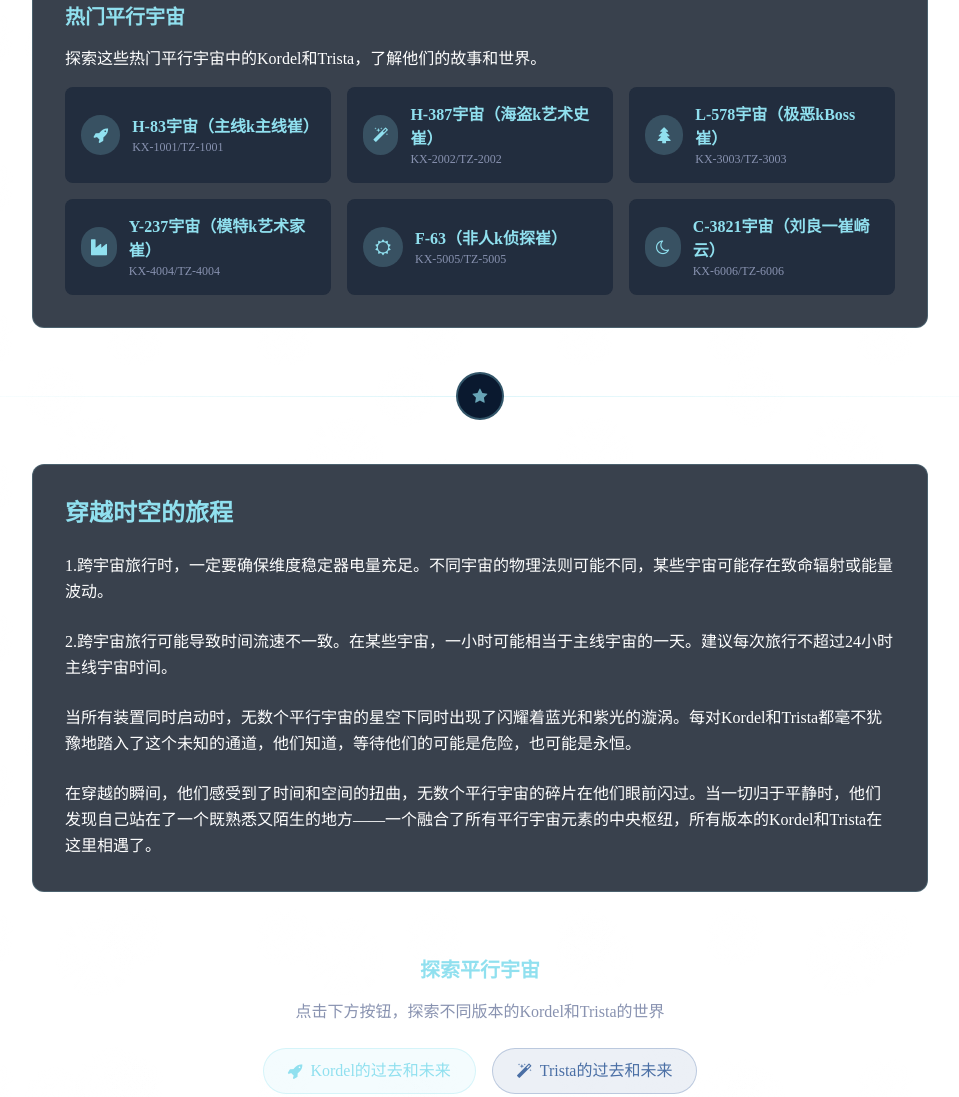
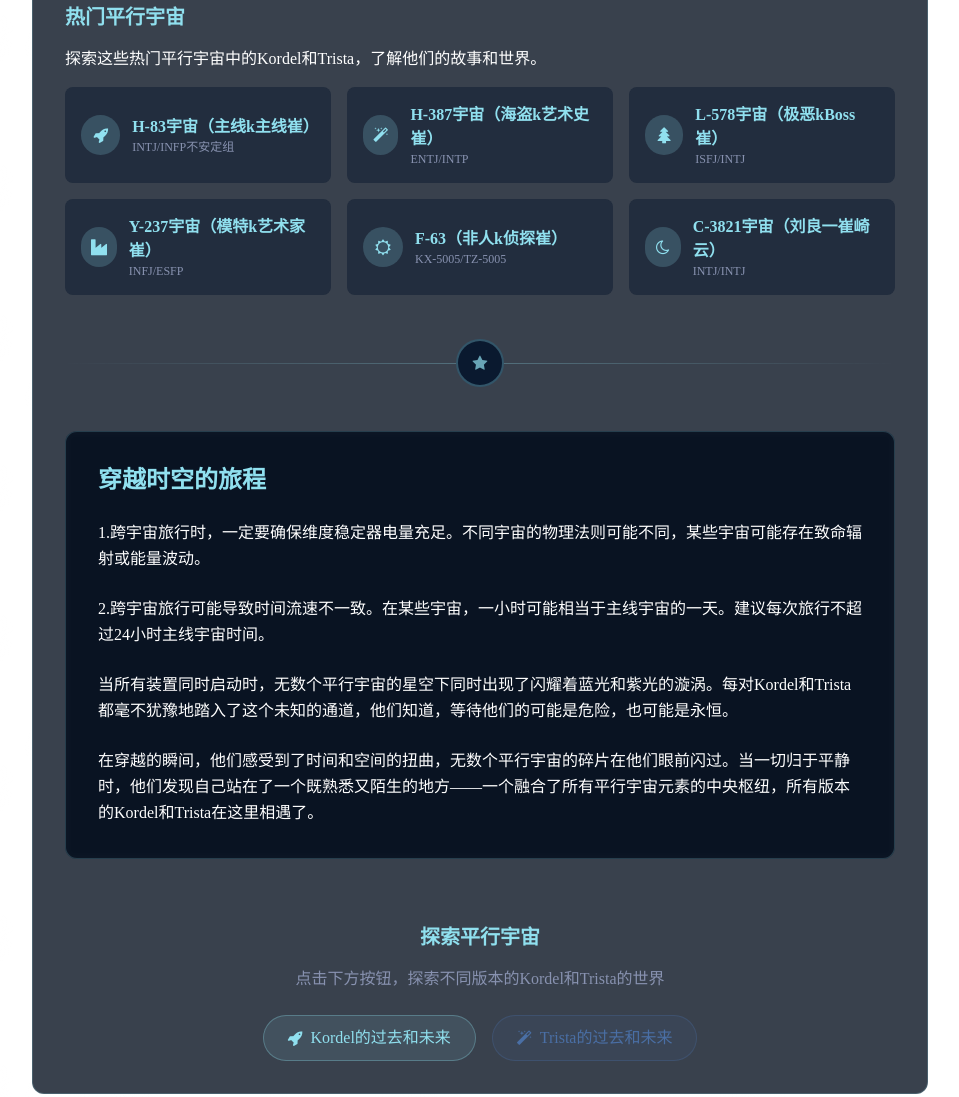
Before and after one commit to Kordel1101/KTinfinite, a plain HTML site: page index.html in a window 1280 px wide. Shown: the part 1938-3035 px from the top of the page, without its empty margins (160-1119 px from the left). Drawn offline with nearby package versions, Linux system fonts and the light colour scheme.

Commit message:
Add files via upload

```diff
--- a/index.html
+++ b/index.html
@@ -169,13 +169,13 @@
     探索这些热门平行宇宙中的Kordel和Trista，了解他们的故事和世界。
   </p>
   <div class="grid grid-cols-1 sm:grid-cols-2 md:grid-cols-3 gap-4">
-            <a href="#" class="bg-deep-blue/50 rounded-lg p-4 hover:bg-deep-blue/70 transition-all duration-300 flex items-center">
+    <a href="https://kordel1101.github.io/H83/" class="bg-deep-blue/50 rounded-lg p-4 hover:bg-deep-blue/70 transition-all duration-300 flex items-center">
       <div class="w-10 h-10 rounded-full bg-light-gray-blue/20 flex items-center justify-center mr-3">
         <i class="fa fa-rocket text-light-gray-blue"></i>
       </div>
       <div>
         <h4 class="font-bold text-light-gray-blue">H-83宇宙（主线k主线崔）</h4>
-                <p class="text-xs text-purple">KX-1001/TZ-1001</p>
+        <p class="text-xs text-purple">INTJ/INFP不安定组</p>
       </div>
     </a>
     <a href="#" class="bg-deep-blue/50 rounded-lg p-4 hover:bg-deep-blue/70 transition-all duration-300 flex items-center">
@@ -184,16 +184,16 @@
       </div>
       <div>
         <h4 class="font-bold text-light-gray-blue">H-387宇宙（海盗k艺术史崔）</h4>
-                <p class="text-xs text-purple">KX-2002/TZ-2002</p>
+        <p class="text-xs text-purple">ENTJ/INTP</p>
       </div>
     </a>
-            <a href="#" class="bg-deep-blue/50 rounded-lg p-4 hover:bg-deep-blue/70 transition-all duration-300 flex items-center">
+    <a href="https://kordel1101.github.io/L578/" class="bg-deep-blue/50 rounded-lg p-4 hover:bg-deep-blue/70 transition-all duration-300 flex items-center">
       <div class="w-10 h-10 rounded-full bg-light-gray-blue/20 flex items-center justify-center mr-3">
         <i class="fa fa-tree text-light-gray-blue"></i>
       </div>
       <div>
         <h4 class="font-bold text-light-gray-blue">L-578宇宙（极恶kBoss崔）</h4>
-                <p class="text-xs text-purple">KX-3003/TZ-3003</p>
+        <p class="text-xs text-purple">ISFJ/INTJ</p>
       </div>
     </a>
     <a href="#" class="bg-deep-blue/50 rounded-lg p-4 hover:bg-deep-blue/70 transition-all duration-300 flex items-center">
@@ -202,7 +202,7 @@
       </div>
       <div>
         <h4 class="font-bold text-light-gray-blue">Y-237宇宙（模特k艺术家崔）</h4>
-                <p class="text-xs text-purple">KX-4004/TZ-4004</p>
+        <p class="text-xs text-purple">INFJ/ESFP</p>
       </div>
     </a>
     <a href="#" class="bg-deep-blue/50 rounded-lg p-4 hover:bg-deep-blue/70 transition-all duration-300 flex items-center">
@@ -220,13 +220,11 @@
       </div>
       <div>
         <h4 class="font-bold text-light-gray-blue">C-3821宇宙（刘良一崔崎云）</h4>
-                <p class="text-xs text-purple">KX-6006/TZ-6006</p>
+        <p class="text-xs text-purple">INTJ/INTJ</p>
       </div>
     </a>
   </div>
 </div>
-      </div>
-    </section>
 
     <!-- 平行宇宙分隔 -->
     <div class="relative h-10 my-12">
```
Lines whose indentation alone changed are shown as unchanged.
